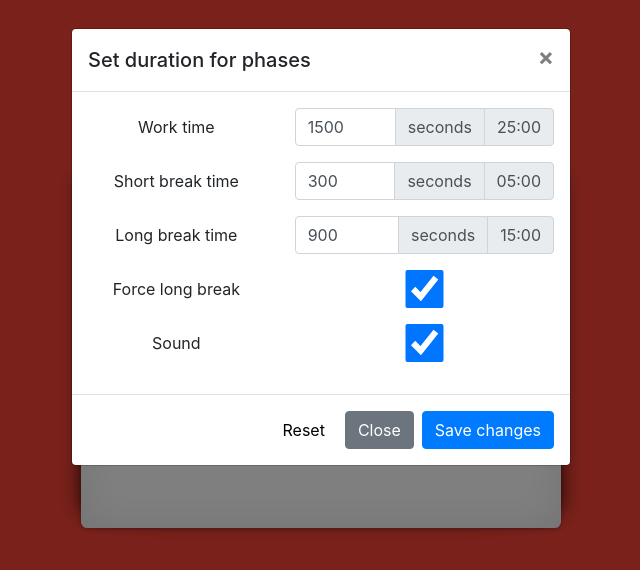
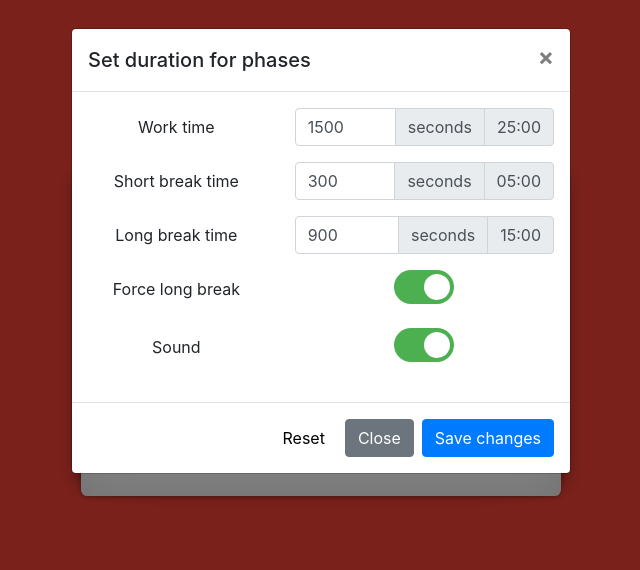
Before and after one commit to tope96/catch-up-time, a React (Create React App) app: page / in a window 1280 px wide. Both pictures are taken after a click on the button "settings". Shown: the top 570 px of the page, without its empty margins (319-959 px from the left). Built offline with nearby package versions, Linux system fonts and the light colour scheme.

Commit message:
Change of checkboxes

```diff
--- a/public/serviceworker.js
+++ b/public/serviceworker.js
@@ -1,5 +1,5 @@
 const CACHE_NAME = "pomodoro";
-const urlsToCache = ['index.html', 'offline.html', '/dist/build/static/js/bundle.min.js'];
+const urlsToCache = ['./index.html', '/dist/build/static/js/bundle.min.js'];
 
 const self = this;
 
--- a/src/components/Timer.js
+++ b/src/components/Timer.js
@@ -70,7 +70,7 @@ const Timer = () =>{
                                     </div>
                                     <div className="modal-body">
                                         <div className="form-group row">
-                                            <label htmlFor="inputPassword" className="col-sm-5 col-form-label">Work time</label>
+                                            <label htmlFor="workSecs" className="col-sm-5 col-form-label">Work time</label>
                                             <div className="col-sm-7">
                                                 <div className="input-group ">
                                                     <input type="number" className="form-control" name="inputSecs" id="workSecs" value={workTime} onChange={e => {setWorkTime(e.target.value); setWorkMinutes(secondsToMinutes(e.target.value))}} />
@@ -82,7 +82,7 @@ const Timer = () =>{
                                             </div>
                                         </div>
                                         <div className="form-group row">
-                                            <label htmlFor="inputPassword" className="col-sm-5 col-form-label">Short break time</label>
+                                            <label htmlFor="breakSecs" className="col-sm-5 col-form-label">Short break time</label>
                                             <div className="col-sm-7">
                                                 <div className="input-group ">
                                                     <input type="number" className="form-control" name="inputSecs" id="breakSecs" value={breakTime} onChange={e => {setBreakTime(e.target.value); setBreakMinutes(secondsToMinutes(e.target.value))}} />
@@ -94,7 +94,7 @@ const Timer = () =>{
                                             </div>
                                         </div>
                                         <div className="form-group row">
-                                            <label htmlFor="inputPassword" className="col-sm-5 col-form-label">Long break time</label>
+                                            <label htmlFor="longBreakSecs" className="col-sm-5 col-form-label">Long break time</label>
                                             <div className="col-sm-7">
                                                 <div className="input-group ">
                                                     <input type="number" className="form-control" name="inputSecs" id="longBreakSecs" value={longBreakTime} onChange={e => {setLongBreakTime(e.target.value); setlongBreakMinutes(secondsToMinutes(e.target.value))}} />
@@ -106,19 +106,21 @@ const Timer = () =>{
                                             </div>
                                         </div>
                                         <div className="form-group row">
-                                            <label htmlFor="inputPassword" className="col-sm-5 col-form-label">Force long break</label>
-                                            <div className="col-sm-7">
-                                                <div className="input-group ">
-                                                    <input type="checkbox" className="form-control" name="inputForceBreak" id="forceBreak" checked={forceBreak} onChange={e => {setForceBreak(!forceBreak); playSFX('clickSettings')}} />
-                                                </div>
+                                            <label htmlFor="forceBreak" className="col-5 col-form-label">Force long break</label>
+                                            <div className="col-7">
+                                                <label class="switch">
+                                                    <input type="checkbox" name="checkboxForceBreak" id="forceBreak" checked={forceBreak} onChange={e => {setForceBreak(!forceBreak); playSFX('clickSettings')}} />
+                                                    <span class="slider round"></span>
+                                                </label>
                                             </div>
                                         </div>
                                         <div className="form-group row">
-                                            <label htmlFor="inputPassword" className="col-sm-5 col-form-label">Sound</label>
-                                            <div className="col-sm-7">
-                                                <div className="input-group ">
-                                                    <input type="checkbox" className="form-control" name="inputForceBreak" id="forceBreak" checked={sound} onChange={e => {toggleSound(); setSound(getSound); playSFX('clickSettings'); }} />
-                                                </div>
+                                            <label htmlFor="sound" className="col-5 col-form-label">Sound</label>
+                                            <div className="col-7">
+                                                <label class="switch">
+                                                    <input type="checkbox" name="checkboxSound" id="sound" checked={sound} onChange={e => {toggleSound(); setSound(getSound); playSFX('clickSettings'); }}  />
+                                                    <span class="slider round"></span>
+                                                </label>
                                             </div>
                                         </div>
                                     </div>
--- a/src/styles/timerLayout.css
+++ b/src/styles/timerLayout.css
@@ -11,7 +11,7 @@
 }
 
 .actionButton{
-    margin: 1rem;
+    margin: 0.5rem;
 }
 
 .allButtonsTimeOptions{
@@ -69,3 +69,53 @@
          -o-transform:skew(8deg) rotate(3deg);
             transform:skew(8deg) rotate(3deg);
 }
+
+
+.switch {
+    position: relative;
+    display: inline-block;
+    width: 60px;
+    height: 34px;
+  }
+
+  .slider {
+    position: absolute;
+    cursor: pointer;
+    top: 0;
+    left: 0;
+    right: 0;
+    bottom: 0;
+    background-color: #f44336;
+    -webkit-transition: .4s;
+    transition: .4s;
+  }
+
+  .slider:before {
+    position: absolute;
+    content: "";
+    height: 26px;
+    width: 26px;
+    left: 4px;
+    bottom: 4px;
+    background-color: white;
+    -webkit-transition: .4s;
+    transition: .4s;
+  }
+
+  input:checked + .slider {
+    background-color: #4caf50;
+  }
+
+  input:checked + .slider:before {
+    -webkit-transform: translateX(26px);
+    -ms-transform: translateX(26px);
+    transform: translateX(26px);
+  }
+
+  .slider.round {
+    border-radius: 20px;
+  }
+
+  .slider.round:before {
+    border-radius: 50%;
+  }
```
